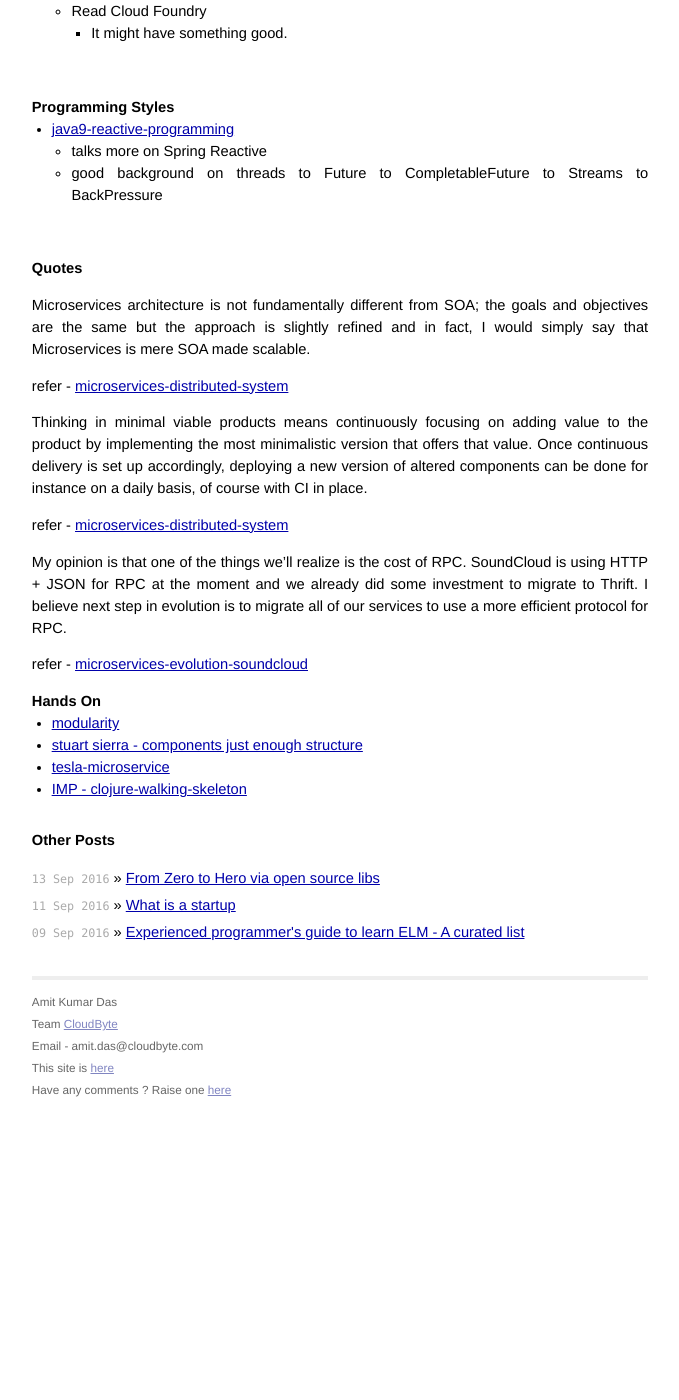
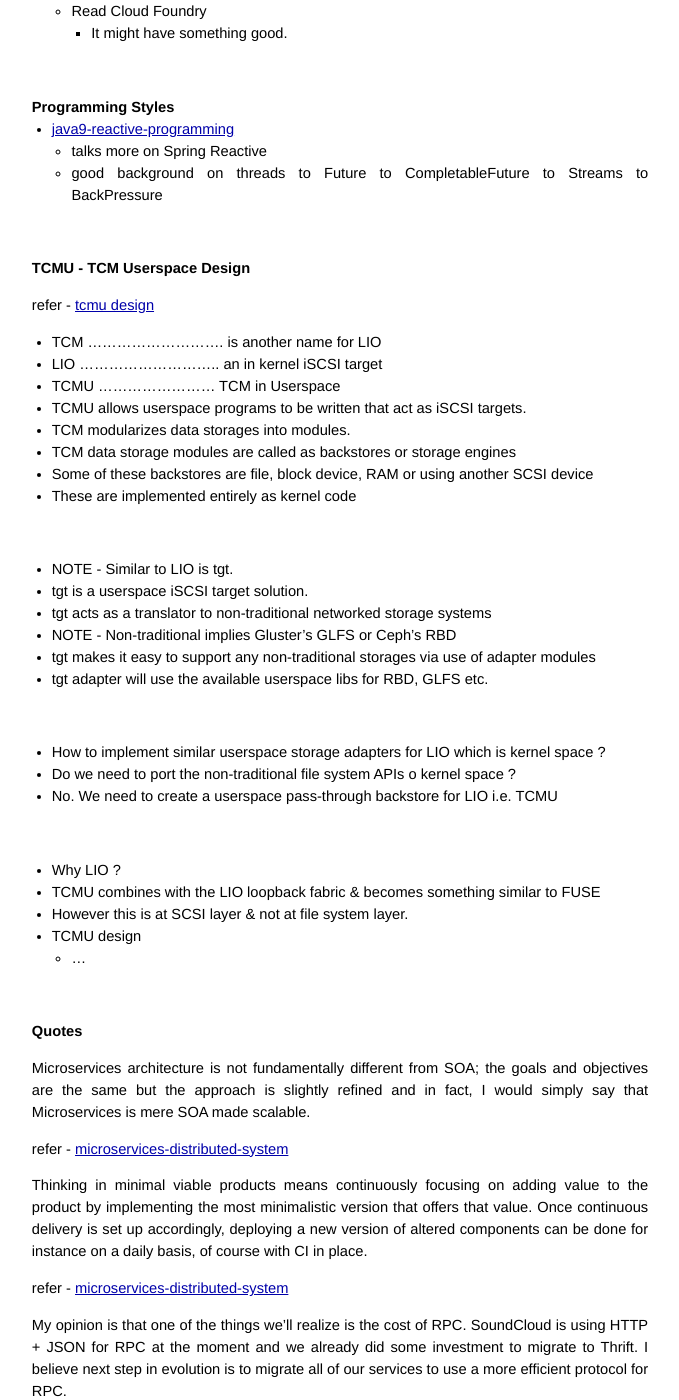
Before and after one commit to AmitKumarDas/amitkumardas.github.io, a Jekyll site: the page built from _posts/2016-09-10-architecture-and-design-curated-thoughts.md, in a window 1280 px wide and 1400 px high, scrolled down 1981 px. Shown: the whole window, without its empty margins (300-979 px from the left). Built offline with Jekyll 4.4.1, drawn with Linux system fonts in a browser that asks for light colours; before the commit the page ends 3094 px from its top, so only the background shows below that.

Commit message:
Update 2016-09-10-architecture-and-design-curated-thoughts.md

```diff
--- a/_posts/2016-09-10-architecture-and-design-curated-thoughts.md
+++ b/_posts/2016-09-10-architecture-and-design-curated-thoughts.md
@@ -56,7 +56,7 @@ refer - [wix-microservices-devops](https://www.infoq.com/presentations/wix-micro
 
 ### You must be this TALL to use microservices
 
-- refer Martin Fowler
+refer Martin Fowler
 
 - rapid provisioning
 - basic monitoring
@@ -110,6 +110,45 @@ refer - https://www.youtube.com/watch?v=DBIm6gDpSNg
 
 <br />
 
+### TCMU - TCM Userspace Design
+
+refer - [tcmu design](https://www.kernel.org/doc/Documentation/target/tcmu-design.txt)
+
+- TCM ............................ is another name for LIO
+- LIO ............................. an in kernel iSCSI target
+- TCMU ........................ TCM in Userspace
+- TCMU allows userspace programs to be written that act as iSCSI targets.
+- TCM modularizes data storages into modules.
+- TCM data storage modules are called as backstores or storage engines
+- Some of these backstores are file, block device, RAM or using another SCSI device
+- These are implemented entirely as kernel code
+
+<br />
+
+- NOTE - Similar to LIO is tgt.
+- tgt is a userspace iSCSI target solution.
+- tgt acts as a translator to non-traditional networked storage systems
+- NOTE - Non-traditional implies Gluster's GLFS or Ceph's RBD
+- tgt makes it easy to support any non-traditional storages via use of adapter modules
+- tgt adapter will use the available userspace libs for RBD, GLFS etc.
+
+
+<br />
+
+- How to implement similar userspace storage adapters for LIO which is kernel space ?
+- Do we need to port the non-traditional file system APIs o kernel space ?
+- No. We need to create a userspace pass-through backstore for LIO i.e. TCMU
+
+<br />
+
+- Why LIO ?
+- TCMU combines with the LIO loopback fabric & becomes something similar to FUSE
+- However this is at SCSI layer & not at file system layer.
+- TCMU design
+  - ...
+
+<br />
+
 ### Quotes
 
 > Microservices architecture is not fundamentally different from SOA; the goals and objectives are the
```
